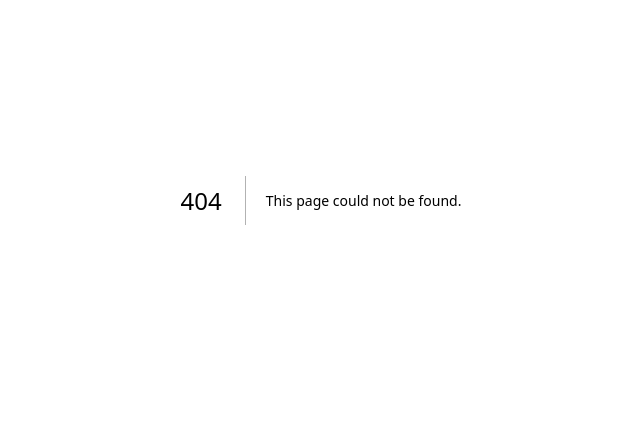
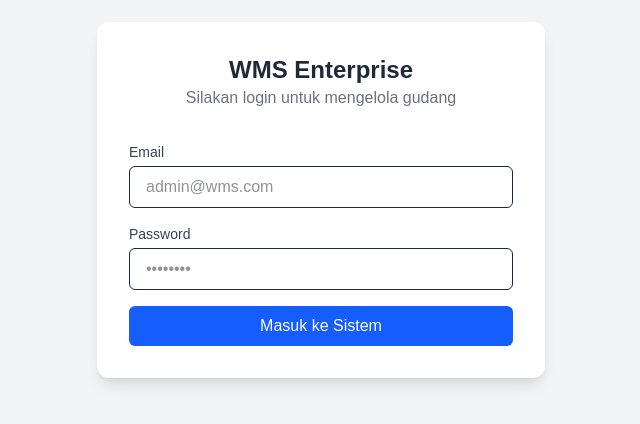
Before and after one commit to ardhaniahlan/wms-fe, a Next.js app: page /login in a window 1280 px wide. Before the commit this address had no page. Shown: the part 200-624 px from the top of the page, without its empty margins (319-959 px from the left). Built offline with nearby package versions, Linux system fonts and the light colour scheme.

Commit message:
feat: login admin

```diff
--- /dev/null
+++ b/app/login/page.tsx
@@ -0,0 +1,86 @@
+"use client";
+
+import { useState } from 'react';
+import { useRouter } from 'next/navigation';
+import { login } from '../../services/auth.service';
+import axios from 'axios';
+
+export default function LoginPage() {
+  const [email, setEmail] = useState('');
+  const [password, setPassword] = useState('');
+  const [error, setError] = useState('');
+  const [isLoading, setIsLoading] = useState(false);
+  const router = useRouter();
+
+  const handleSubmit = async (e: React.FormEvent) => {
+    e.preventDefault();
+    setError('');
+    setIsLoading(true);
+
+    try {
+      const result = await login({ email, password });
+      if (result.success) {
+        router.push('/dashboard');
+      }
+    } catch (err) {
+      if (axios.isAxiosError(err)) {
+        setError(err.response?.data?.message || 'Terjadi kesalahan saat login.');
+      } else {
+        setError('Terjadi kesalahan sistem yang tidak terduga.');
+      }
+    } finally {
+      setIsLoading(false);
+    }
+  };
+
+  return (
+    <div className="min-h-screen flex items-center justify-center bg-gray-100">
+      <div className="bg-white p-8 rounded-xl shadow-lg w-full max-w-md">
+        <div className="text-center mb-8">
+          <h1 className="text-2xl font-bold text-gray-800">WMS Enterprise</h1>
+          <p className="text-gray-500">Silakan login untuk mengelola gudang</p>
+        </div>
+
+        {error && (
+          <div className="bg-red-50 text-red-500 p-3 rounded-md text-sm mb-4">
+            {error}
+          </div>
+        )}
+
+        <form onSubmit={handleSubmit} className="space-y-4">
+          <div>
+            <label className="block text-sm font-medium text-gray-700 mb-1">Email</label>
+            <input
+              type="email"
+              required
+              value={email}
+              onChange={(e) => setEmail(e.target.value)}
+              className="w-full px-4 py-2 border rounded-md text-gray-800 focus:ring-blue-500 focus:border-blue-500 outline-none"
+              placeholder="admin@wms.com"
+            />
+          </div>
+
+          <div>
+            <label className="block text-sm font-medium text-gray-700 mb-1">Password</label>
+            <input
+              type="password"
+              required
+              value={password}
+              onChange={(e) => setPassword(e.target.value)}
+              className="w-full px-4 py-2 border rounded-md text-gray-800 focus:ring-blue-500 focus:border-blue-500 outline-none"
+              placeholder="••••••••"
+            />
+          </div>
+
+          <button
+            type="submit"
+            disabled={isLoading}
+            className="w-full bg-blue-600 text-white py-2 rounded-md hover:bg-blue-700 transition disabled:bg-blue-400"
+          >
+            {isLoading ? 'Memproses...' : 'Masuk ke Sistem'}
+          </button>
+        </form>
+      </div>
+    </div>
+  );
+}
--- /dev/null
+++ b/lib/axios.ts
@@ -0,0 +1,8 @@
+import axios from 'axios';
+
+const api = axios.create({
+  baseURL: 'http://localhost:5000/api',
+  withCredentials: true,
+});
+
+export default api;
--- a/package.json
+++ b/package.json
@@ -9,6 +9,7 @@
     "lint": "eslint"
   },
   "dependencies": {
+    "axios": "^1.20.0",
     "next": "16.3.4",
     "react": "19.2.8",
     "react-dom": "19.2.8"
--- /dev/null
+++ b/services/auth.service.ts
@@ -0,0 +1,6 @@
+import api from "@/lib/axios";
+
+export const login = async (credentials: { email: string; password: string }) => {
+  const response = await api.post('/auth/login', credentials);
+  return response.data;
+};
```
Also changed, not shown: 1 other file (tests, documents, lock files or other folders).
